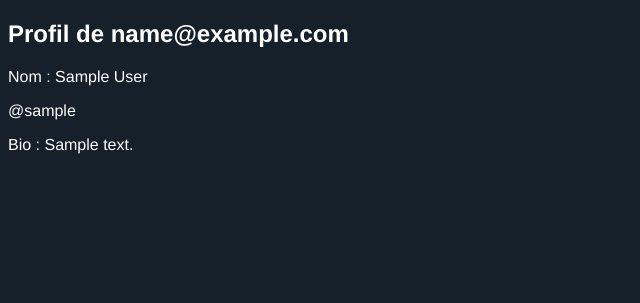
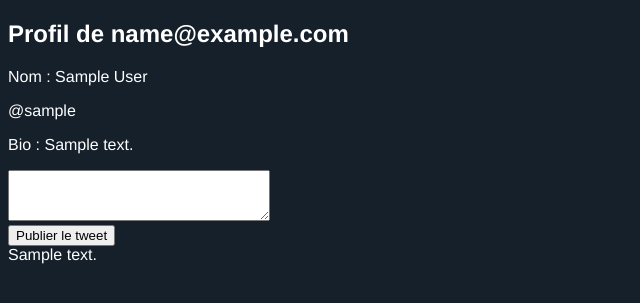
Before and after one commit to antoineMelio/twitter, a PHP site: page /profile.php in a window 1280 px wide. Shown: the part 116-419 px from the top of the page, without its empty margins (0-640 px from the left). Run offline with PHP 8.4, Linux system fonts and the light colour scheme; the visitor is signed in with stand-in values (Sample User, id 1); tables that the repository leaves empty or names only in its code hold one stand-in row (values such as "Sample post").

Commit message:
twitter 1.4

```diff
--- a/db.php
+++ b/db.php
@@ -1,10 +1,11 @@
 <?php
   // j'ouvre et me connecte à la bdd
-  try {
+ try {
     $db = new PDO("mysql:host=localhost;dbname=twitter;port=8889", "root", "root");
     $db->setAttribute(PDO::ATTR_ERRMODE, PDO::ERRMODE_EXCEPTION);
-    $db->setAttribute( PDO::ATTR_EMULATE_PREPARES, FALSE );
-  } catch (Exception $e) {
+    $db->setAttribute(PDO::ATTR_EMULATE_PREPARES, FALSE);
+} catch (PDOException $e) {
     echo "General Error: The user could not be added.<br>".$e->getMessage();
-  }
+}
+
 ?>
--- a/profile.php
+++ b/profile.php
@@ -1,4 +1,6 @@
 <?php
+require("function.php");
+require_once("db.php");
 session_start();
 
 if (!isset($_SESSION['user'])) {
@@ -51,5 +53,40 @@ if (!$user) {
         <p>@<?= $user['username'] ?></p>
         <p>Bio : <?= $user['biography'] ?></p>
     </div>
+    <form method="POST" action="<?php echo $_SERVER['PHP_SELF']; ?>">
+  <textarea name="tweet" rows="3" cols="30"></textarea>
+  <br>
+  <input type="submit" value="Publier le tweet">
+</form>
+
+<?php
+
+// Traitement du formulaire de publication de tweet
+if ($_SERVER['REQUEST_METHOD'] === 'POST') {
+  // Récupérer le contenu du tweet soumis par le formulaire
+  $tweet = $_POST['tweet'];
+
+  // Enregistrer le tweet dans la base de données
+  $stmt = $db->prepare("INSERT INTO tweets (content) VALUES (:tweet)");
+  $stmt->bindParam(':tweet', $tweet);
+  if ($stmt->execute()) {
+    echo "Tweet publié avec succès";
+  } else {
+    echo "Erreur lors de la publication du tweet.";
+  }
+}
+
+// Récupérer tous les tweets de la base de données
+$stmt = $db->prepare("SELECT * FROM tweets ORDER BY id DESC");
+$stmt->execute();
+$tweets = $stmt->fetchAll();
+
+// Afficher tous les tweets sur la page
+foreach ($tweets as $tweet) {
+  echo '<div class="tweet">' . $tweet["content"] . '</div>';
+}
+
+?>
+
 </body>
 </html>
```
Also changed, not shown: post_tweet.php (added, +9 -0 lines).
